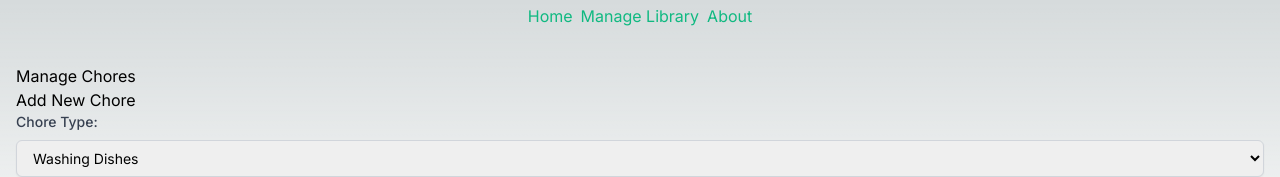
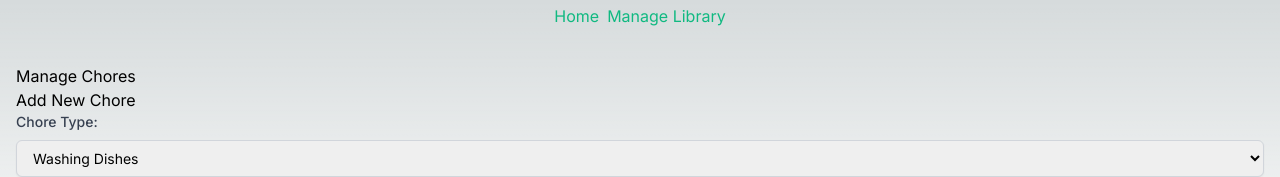
Before and after one commit to tlmoody84/tasks, a Next.js app: page /Management in a window 1280 px wide. Shown: the top 177 px of the page. Built offline with nearby package versions, Linux system fonts and the light colour scheme.

Commit message:
modified layout

```diff
--- a/src/app/layout.js
+++ b/src/app/layout.js
@@ -28,12 +28,7 @@ export default function RootLayout({ children }) {
             >
               Manage Library
             </Link>
-            <Link
-              className="m-1 text-emerald-500 hover:text-emerald-700"
-              href="/HomePage"
-            >
-              About
-            </Link>
+
           </nav>
         </header>
         {children}
```
